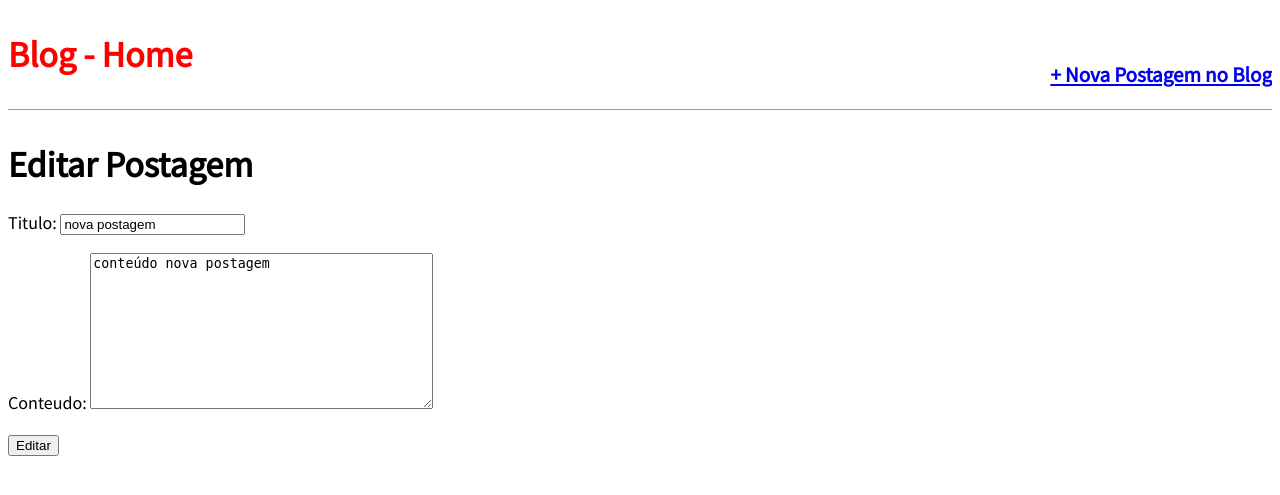
After one commit to Filipe-Leite/curso-django-youtube-1, a Django app: page /post/4/edit/ in a window 1280 px wide. The commit adds this page. Shown: the top 495 px of the page. Run offline with Django 3.2, Linux system fonts and the light colour scheme; data comes from the database, SQL or seed files in the repository; both versions use the stored data as it was after the commit.

Commit message:
criado edição de post

```diff
--- a/meu_site/blog/templates/blog/post_detail.html
+++ b/meu_site/blog/templates/blog/post_detail.html
@@ -6,5 +6,6 @@
             <h2>{{ object.titulo }}</h2>
             <p>{{ object.conteudo }} </p>
         </div>
+        <a href="{% url 'post_edit' post.pk %}">+ Editar Postagem do blog</a>
 
 {% endblock content %}
--- /dev/null
+++ b/meu_site/blog/templates/blog/post_edit.html
@@ -0,0 +1,11 @@
+{% extends 'base.html' %}
+{% block title %} Blog - Editar Postagem {% endblock title %}
+{% block content %}
+
+<h1>Editar Postagem</h1>
+<form action="" method="post">{% csrf_token %}
+    {{form.as_p}}
+    <input type="submit" value = "Editar">
+</form>
+
+{% endblock content %}
--- a/meu_site/blog/urls.py
+++ b/meu_site/blog/urls.py
@@ -5,4 +5,5 @@ urlpatterns = [
     path('', views.BlogListView.as_view(),name='home'),
     path('post/new/', views.BlogCreateView.as_view(),name='post_new'),
     path('post/<slug:slug>/', views.BlogDetailView.as_view(),name='post_detail'),
+    path('post/<int:pk>/edit/', views.BlogUpdateView.as_view(),name='post_edit'),
 ]
--- a/meu_site/blog/views.py
+++ b/meu_site/blog/views.py
@@ -1,6 +1,6 @@
 from typing import List
 from django.shortcuts import render
-from django.views.generic import ListView,DetailView
+from django.views.generic import ListView,DetailView,UpdateView
 from django.views.generic.edit import CreateView
 from . models import Post
 # Create your views here.
@@ -17,4 +17,9 @@ class BlogDetailView(DetailView):
 class BlogCreateView(CreateView):
     model               = Post
     template_name       = 'blog/post_new.html'
-    fields              = '__all__'
+    fields              = [ 'autor','titulo','conteudo']
+
+class BlogUpdateView(UpdateView):
+    model               = Post
+    template_name       = 'blog/post_edit.html'
+    fields              = ['titulo','conteudo']
--- a/meu_site/statics/css/style.css
+++ b/meu_site/statics/css/style.css
@@ -17,7 +17,7 @@ header  h1 a{
 }
 
 header h1 a:hover {
-  color: purple;
+  color: red;
 }
 
 .nav-left{
--- a/meu_site/templates/base.html
+++ b/meu_site/templates/base.html
@@ -15,7 +15,7 @@
             <h1><a href="/">Blog - Home</a></h1>
         </div>
         <div class="nav-right">
-            <h1><a href="{% url 'post_new' %}"> + Nova Postagem no Blog</a></h1>
+            <h3><a href="{% url 'post_new' %}"> + Nova Postagem no Blog</a></h3>
         </div>
     </header>
     <div class="container">
```
Also changed, not shown: meu_site/db.sqlite3.
